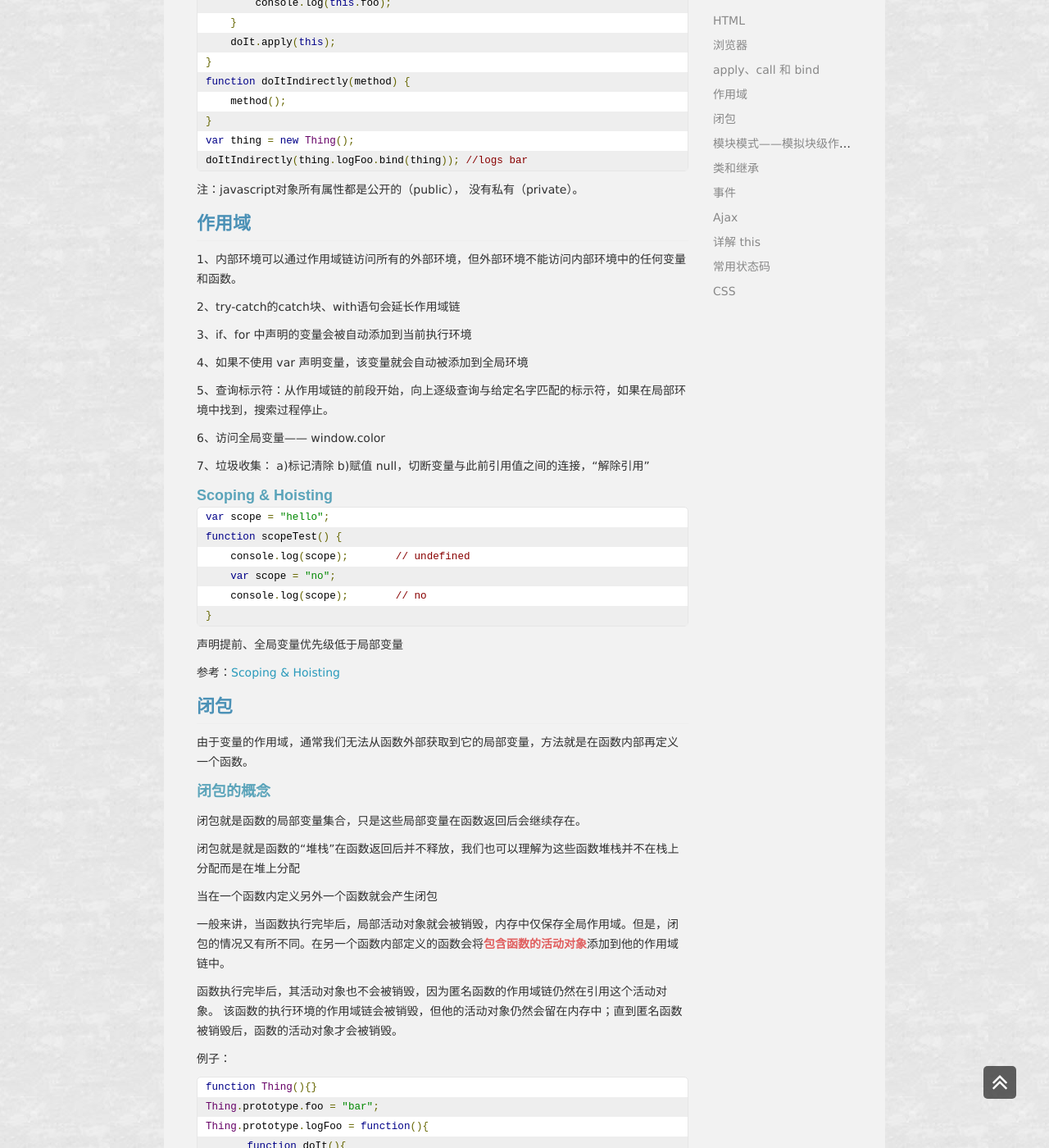
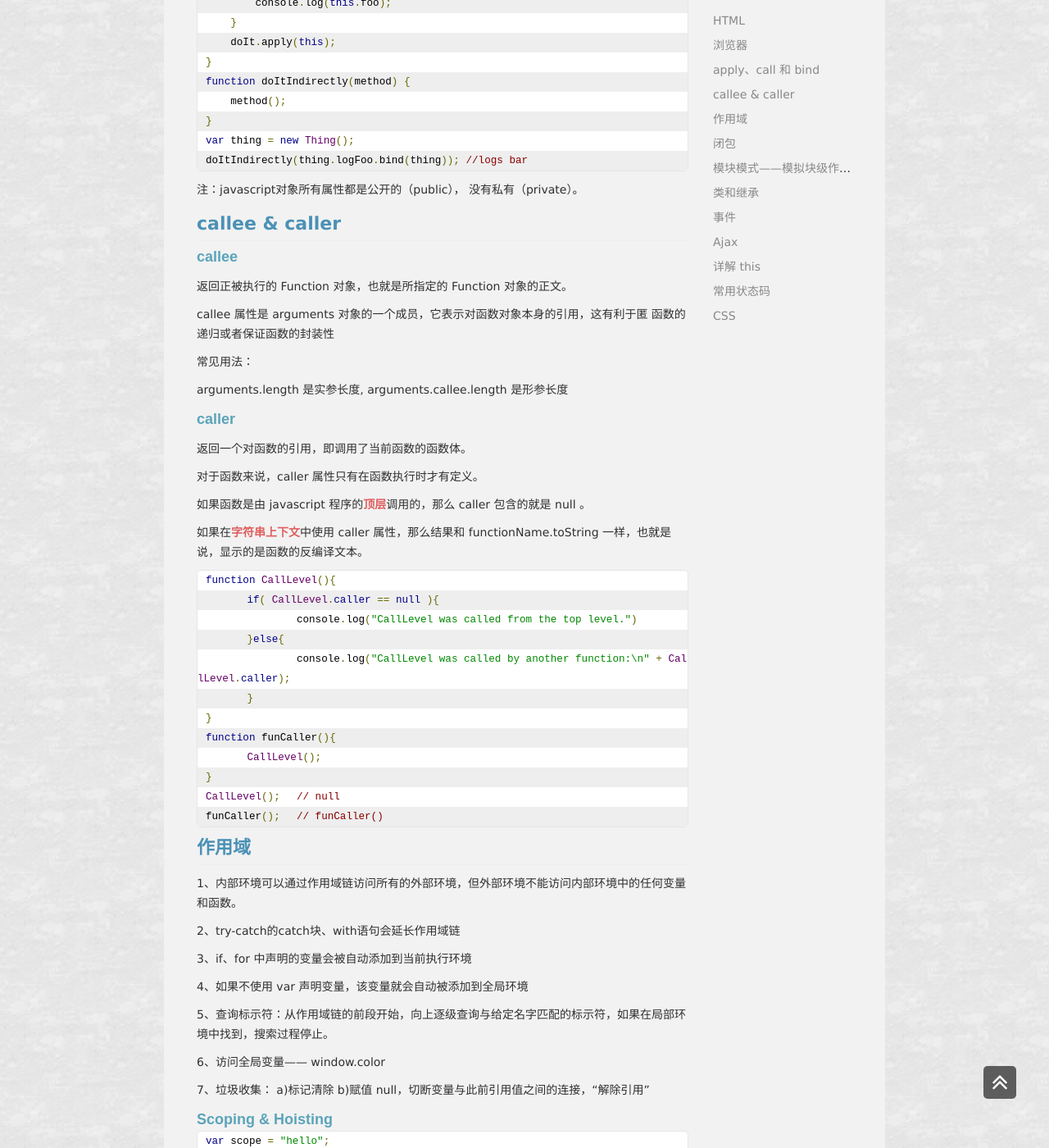
Before and after one commit to Caesor/caesor.github.io, a Jekyll site: the page built from _posts/2015-03-10-Interview-Question.md, in a window 1280 px wide and 1400 px high, scrolled down 3837 px. Shown: the whole window at 82% size. Built offline with Jekyll 4.4.1, drawn with Linux system fonts in a browser that asks for light colours; some web fonts are replaced; comment, search, counter and statistics services are not loaded; some of the changed text lies outside the part shown.

Commit message:
update blog

````diff
--- a/_posts/2015-03-10-Interview-Question.md
+++ b/_posts/2015-03-10-Interview-Question.md
@@ -1,6 +1,6 @@
 ---
 layout: blog
-title: 2015前端面试题汇总
+title: 2015前端面试题汇总（持续更新中）
 categories: font-end
 tag: javascript
 ---
@@ -166,6 +166,40 @@ doItIndirectly(thing.logFoo.bind(thing)); //logs bar
 ```
 
 注：javascript对象所有属性都是公开的（public）， 没有私有（private）。
+
+##callee & caller
+
+###callee
+返回正被执行的 Function 对象，也就是所指定的 Function 对象的正文。
+
+callee 属性是 arguments 对象的一个成员，它表示对函数对象本身的引用，这有利于匿 函数的递归或者保证函数的封装性
+
+常见用法：
+
+arguments.length 是实参长度,	arguments.callee.length 是形参长度
+
+###caller
+返回一个对函数的引用，即调用了当前函数的函数体。
+
+对于函数来说，caller 属性只有在函数执行时才有定义。
+
+如果函数是由 javascript 程序的**顶层**调用的，那么 caller 包含的就是 null 。
+
+如果在**字符串上下文**中使用 caller 属性，那么结果和 functionName.toString 一样，也就是说，显示的是函数的反编译文本。
+```
+function CallLevel(){
+	if( CallLevel.caller == null ){
+		console.log("CallLevel was called from the top level.")
+	}else{
+		console.log("CallLevel was called by another function:\n" + CallLevel.caller);
+	}
+}
+function funCaller(){
+	CallLevel();
+}
+CallLevel();	// null
+funCaller();	// funCaller()
+```
 
 ##作用域
 1、内部环境可以通过作用域链访问所有的外部环境，但外部环境不能访问内部环境中的任何变量和函数。
````
